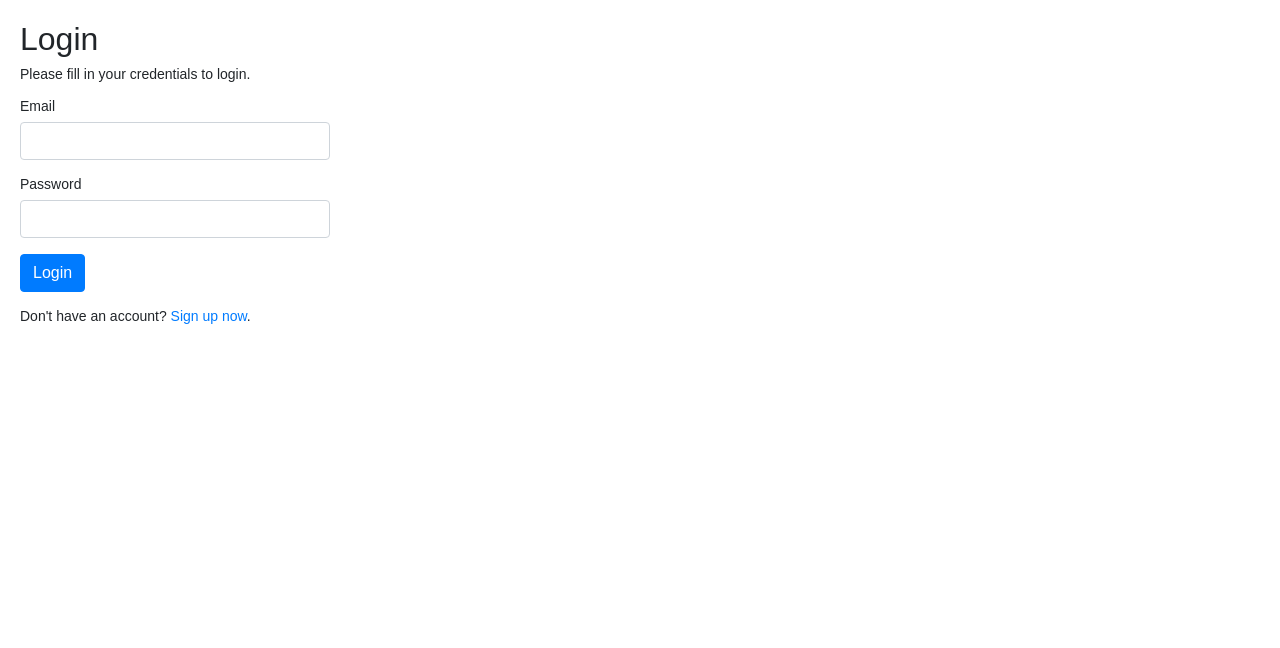
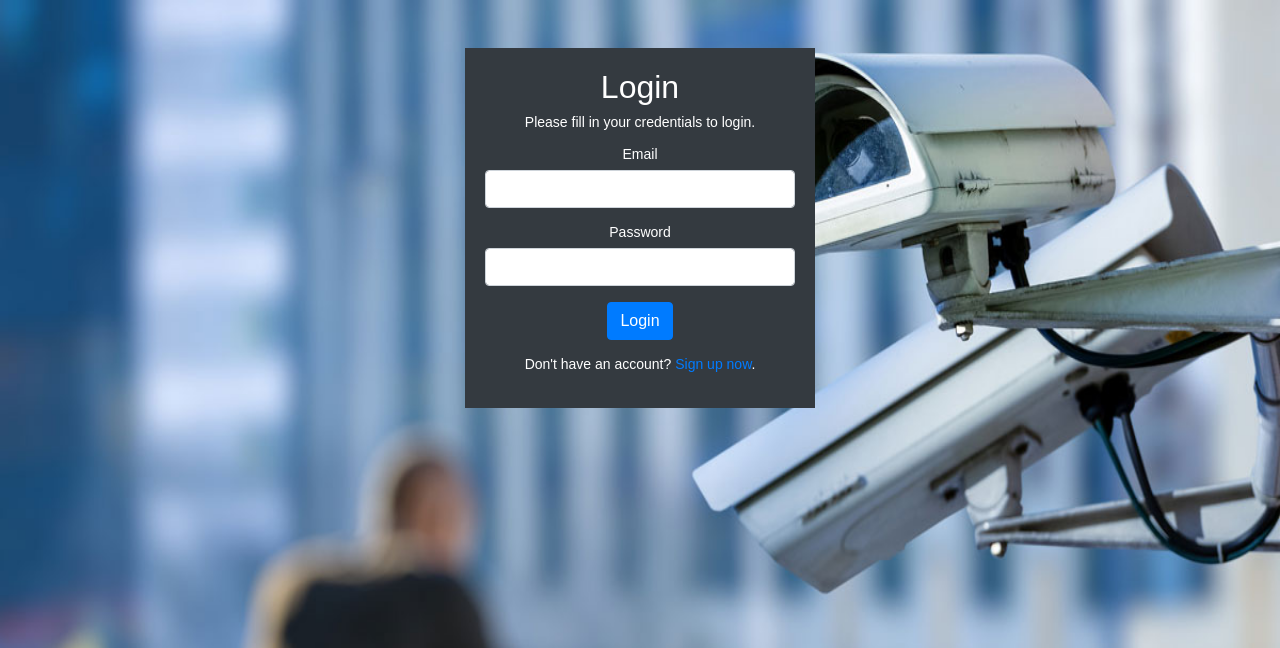
Before and after one commit to taviann/iaproject, a PHP site: page /login.php in a window 1280 px wide. Shown: the top 648 px of the page. Run offline with PHP 8.4, Linux system fonts and the light colour scheme.

Commit message:
by delawna

```diff
--- a/login.php
+++ b/login.php
@@ -97,12 +97,19 @@ if($_SERVER["REQUEST_METHOD"] == "POST"){
     <title>Login</title>
     <link rel="stylesheet" href="https://stackpath.bootstrapcdn.com/bootstrap/4.5.2/css/bootstrap.min.css">
     <style>
-        body{ font: 14px sans-serif; }
+        body{ font: 14px sans-serif;
+            background-image: url("images/login_bg.jpg");
+            background-repeat: no-repeat;
+            background-size: 100% 200%; }
         .wrapper{ width: 350px; padding: 20px; }
     </style>
 </head>
 <body>
-    <div class="wrapper">
+
+<center>
+<br><br><br>
+
+    <div class="wrapper container bg-dark text-white">
         <h2>Login</h2>
         <p>Please fill in your credentials to login.</p>
 
```
Also changed, not shown: images/login_bg.jpg (added).
